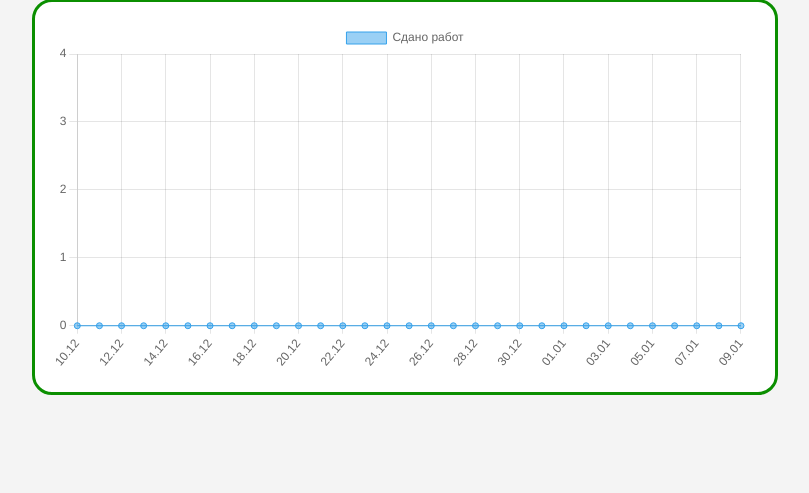
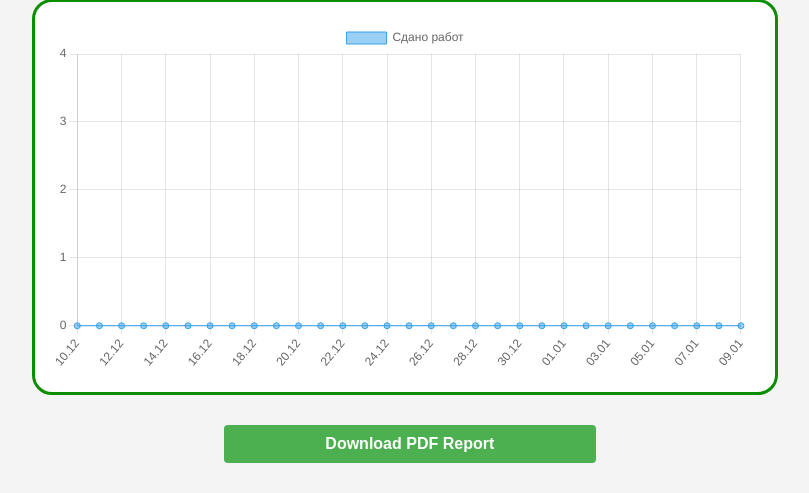
Before and after one commit to x-wheel-of-fortune/Unihelper, a Django app: page / in a window 1280 px wide. Shown: the part 992-1485 px from the top of the page, without its empty margins (255-1064 px from the left). Before the commit the page ends 1387 px from the top, so only its background shows below. Run offline with Django 5.2, Linux system fonts and the light colour scheme; the visitor is signed in with stand-in values (Sample User, id 1); data that the repository does not hold is empty.

Commit message:
Add report generation

```diff
--- a/main/urls.py
+++ b/main/urls.py
@@ -17,4 +17,5 @@ urlpatterns = [
     path('subject/<int:subject_id>/assignment/<int:assignment_id>', views.display_assignment, name='display_assignment'),
     path('delete/<str:model_name>/<int:obj_id>/', views.delete_object, name='delete_object'),
     path('fulfill/<str:model_name>/<int:obj_id>/', views.fulfill_task, name='fulfill_task'),
+    path('pdf_report/', views.generate_report, name='pdf_report')
 ]
--- a/main/views.py
+++ b/main/views.py
@@ -11,6 +11,41 @@ from datetime import datetime, timedelta
 from django.db.models import F, Count
 import json
 from django.db.models.functions import TruncMonth, TruncDay
+
+from django.http import FileResponse
+import io
+from reportlab.pdfgen import canvas
+from reportlab.lib.units import inch
+from reportlab.lib.pagesizes import letter
+
+
+from reportlab.pdfbase import pdfmetrics
+from reportlab.pdfbase.ttfonts import TTFont
+
+# Register the font (only need to do this once in your script)
+pdfmetrics.registerFont(TTFont('DejaVuSans', 'DejaVuSans.ttf'))
+
+def generate_report(request):
+    buf = io.BytesIO()
+    c = canvas.Canvas(buf, pagesize=letter, bottomup=0)
+    text_object = c.beginText()
+    text_object.setTextOrigin(inch, inch)
+    text_object.setFont("DejaVuSans", 14)  # Use the registered font
+
+    lines = [
+        f"Количетсво сданных заданий: {Assignments.objects.filter(subject__user=request.user, status__name='Сдано').count()}/{Assignments.objects.filter(subject__user=request.user).count()}",
+    ]
+
+    for line in lines:
+        text_object.textLine(line)
+
+    c.drawText(text_object)
+    c.showPage()
+    c.save()
+    buf.seek(0)
+
+    return FileResponse(buf, as_attachment=True, filename='report.pdf')
+
 def calculate_score(subject):
     assignments = Assignments.objects.filter(subject=subject)
     total_score = 0
--- a/templates/main/home.html
+++ b/templates/main/home.html
@@ -213,4 +213,14 @@
         );
 
     </script>
+
+    <button id="downloadPdfBtn" style="display: block; margin-left: 37%; margin-top: 30px;">Download PDF Report</button>
+
+    <script>
+        // Add a JavaScript function to handle button click
+        document.getElementById('downloadPdfBtn').addEventListener('click', function() {
+            // Send a request to the Django view to generate and download the PDF report
+            window.location.href = '/pdf_report/';
+        });
+    </script>
 {% endblock %}
```
Also changed, not shown: DejaVuSans.ttf (added).
